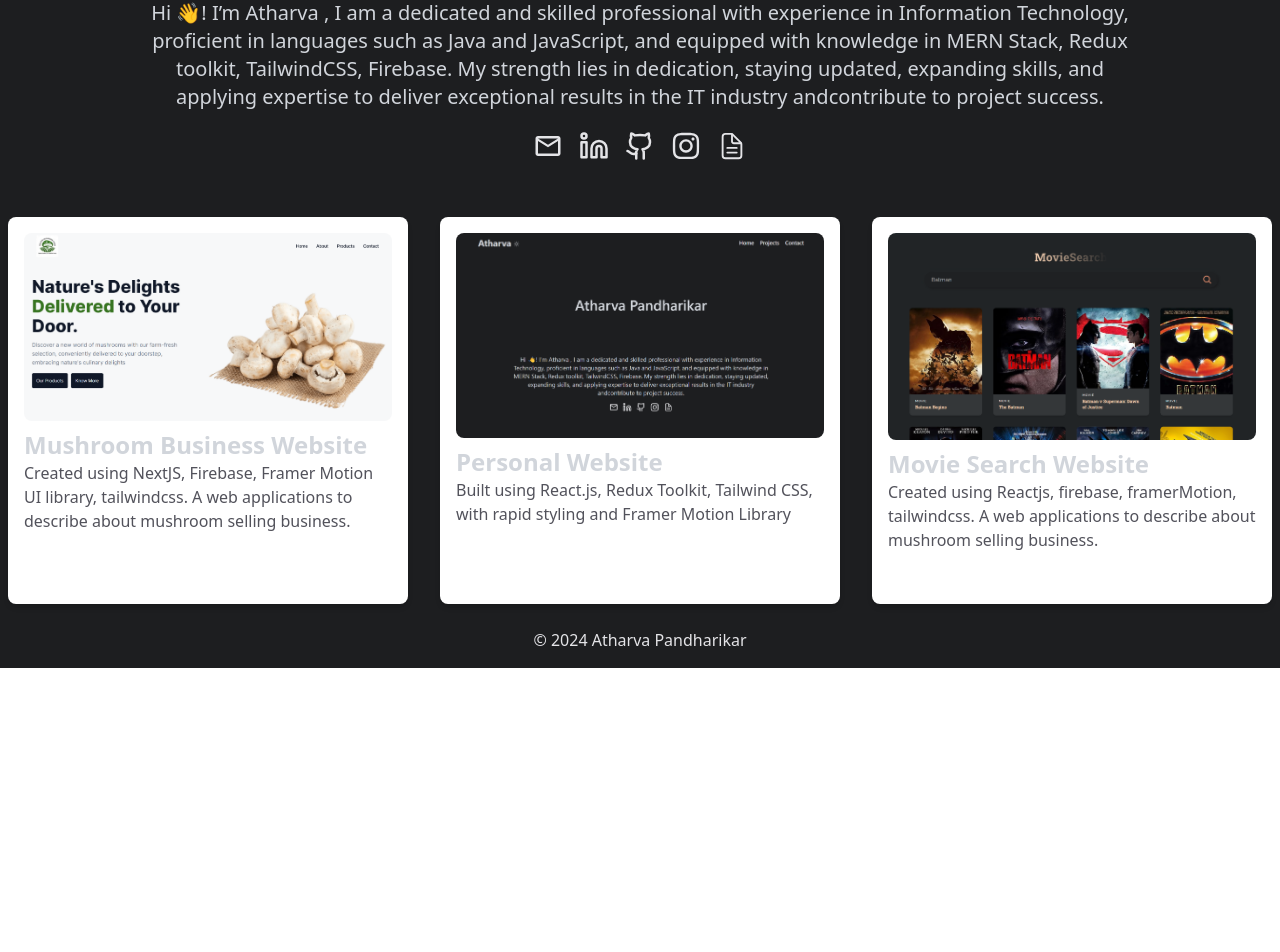
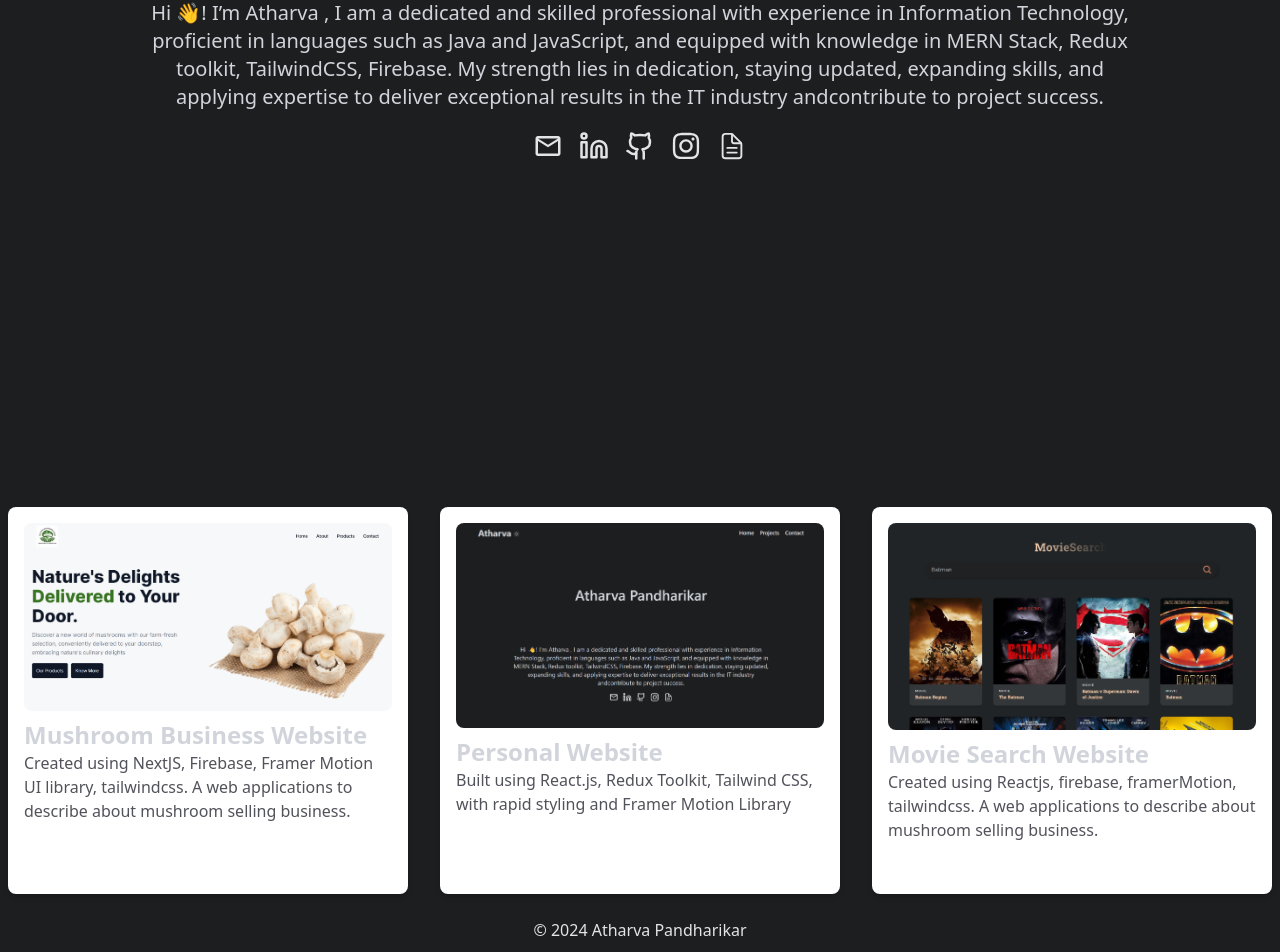
Before and after one commit to atharvap2003/react-redux-website, a React (Vite) app: page / in a window 1280 px wide. Shown: the part 377-1329 px from the top of the page. Before the commit the page ends 1045 px from the top, so only its background shows below. Built offline with nearby package versions, Linux system fonts and the light colour scheme.

Commit message:
Minor Interface Changes::

```diff
--- a/package.json
+++ b/package.json
@@ -11,6 +11,7 @@
   },
   "dependencies": {
     "@reduxjs/toolkit": "^2.2.3",
+    "framer-motion": "^11.2.10",
     "react": "^18.2.0",
     "react-dom": "^18.2.0",
     "react-ga": "^3.3.1",
--- a/src/components/Navbar.jsx
+++ b/src/components/Navbar.jsx
@@ -61,7 +61,7 @@ const Navbar = () => {
                   : " text-zinc-900"
               }
             >
-              Contact
+              Blog
             </a>
           </div>
         </div>
--- a/src/pages/Contact.jsx
+++ b/src/pages/Contact.jsx
@@ -1,14 +1,14 @@
-import React from 'react';
-import FourOfour from './FourOfour';
+import React from "react";
+import FourOfour from "./FourOfour";
 
 const Contact = () => {
   return (
-    <div className='h-screen '>
+    <div className="h-screen ">
       <h1 className="text-6xl flex justify-center items-center m-40">
-        404 Error
+        Comming Soon
       </h1>
     </div>
   );
-}
+};
 
 export default Contact;
--- a/src/pages/Home.jsx
+++ b/src/pages/Home.jsx
@@ -1,6 +1,10 @@
-import React from "react";
+import React, { useEffect } from "react";
 import { useSelector } from "react-redux";
 import { Link } from "react-router-dom";
+
+//framer-motion library:
+import { motion, useAnimation } from "framer-motion";
+import { useInView } from "framer-motion";
 
 //icons
 import { LuGithub } from "react-icons/lu";
@@ -15,6 +19,30 @@ import MushroomImage from "../assets/MushroomProject.png";
 import PersonalWebsiteImage from "../assets/PersonalSiteImage.png";
 import MovieSearchImage from "../assets/MovieSearchImage.png";
 import logo from "../assets/img-2.png";
+
+const cardVariant1 = {
+  hidden: { opacity: 0, y: -100 },
+  visible: {
+    opacity: 1,
+    y: 0,
+    transition: {
+      duration: 1.8,
+      ease: "easeOut",
+    },
+  },
+};
+
+const cardVariant2 = {
+  hidden : {opacity:0.1, y:-100},
+  visible :{
+    opacity : 1,
+    y: 0,
+    transition :{
+      duration: 2,
+      ease: "easeInOut"
+    }
+  }
+}
 
 const home = () => {
   const ProductList = [
@@ -43,12 +71,28 @@ const home = () => {
 
   const isDarkMode = useSelector((state) => state.theme.isDarkMode);
 
+  const controls = useAnimation();
+  const {ref, inView} = useInView({
+      triggerOnce : true,
+      threshold : 0.1,
+  });
+  useEffect(()=>{
+    if(inView){
+      controls.start('visible');
+    }
+  }, [controls, inView])
+
   return (
-    <>
-      <div
+    <div>
+      <motion.div
         className={
-          isDarkMode ? "bg-darktheme " : "bg-customRgb "
+          isDarkMode
+            ? "bg-darktheme min-h-screen "
+            : "bg-customRgb min-h-screen"
         }
+        variants={cardVariant1}
+        initial="hidden"
+        animate="visible"
       >
         <div className="container mx-auto px-4 py-12 lg:px-4">
           <div className="flex flex-col items-center">
@@ -135,19 +179,27 @@ const home = () => {
             </div>
           </div>
         </div>
-      </div>
+      </motion.div>
 
-      <main className={`${isDarkMode ? "bg-darktheme" : "bg-customRgb"}  flex flex-col justify-center`}>
+      <main
+        className={`${
+          isDarkMode ? "bg-darktheme" : "bg-customRgb"
+        }  flex flex-col justify-center `}
+      >
         {/* <h1 className="text-center  text-2xl font-bold">Projects</h1> */}
         <div className="grid grid-cols-1 sm:grid-cols-2 md:grid-cols-3 gap-4 mx-auto">
           {ProductList.map((i) => (
-            <article
+            <motion.div
               className={
                 isDarkMode
                   ? "bg-white dark:bg-zinc-800 rounded-lg shadow-md p-4 m-2 max-w-[400px] min-w-[200px]"
                   : "bg-white dark:bg-zinc-800 rounded-lg shadow-md p-4 m-2 max-w-[400px] min-w-[300px]"
               }
               key={i.id}
+              variants={cardVariant2}
+              initial="hidden"
+              animate="visible"
+              ref={ref}
             >
               <Link href="">
                 <img
@@ -166,11 +218,11 @@ const home = () => {
                   <GoArrowUpRight className=" mt-1 text-xl hover:translate-x-2 transition-transform duration-300 " />
                 </button>
               </Link>
-            </article>
+            </motion.div>
           ))}
         </div>
       </main>
-    </>
+    </div>
   );
 };
 
```
Also changed, not shown: 1 other file (tests, documents, lock files or other folders).
